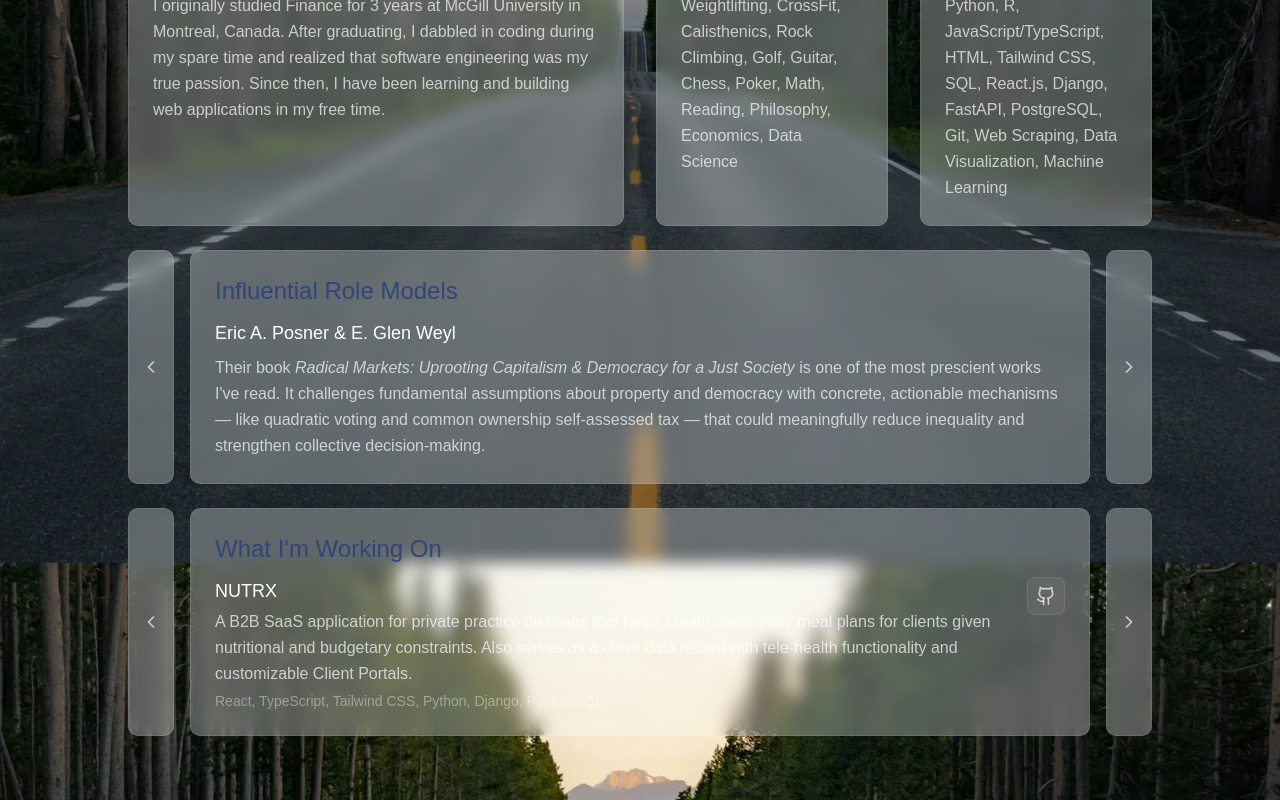
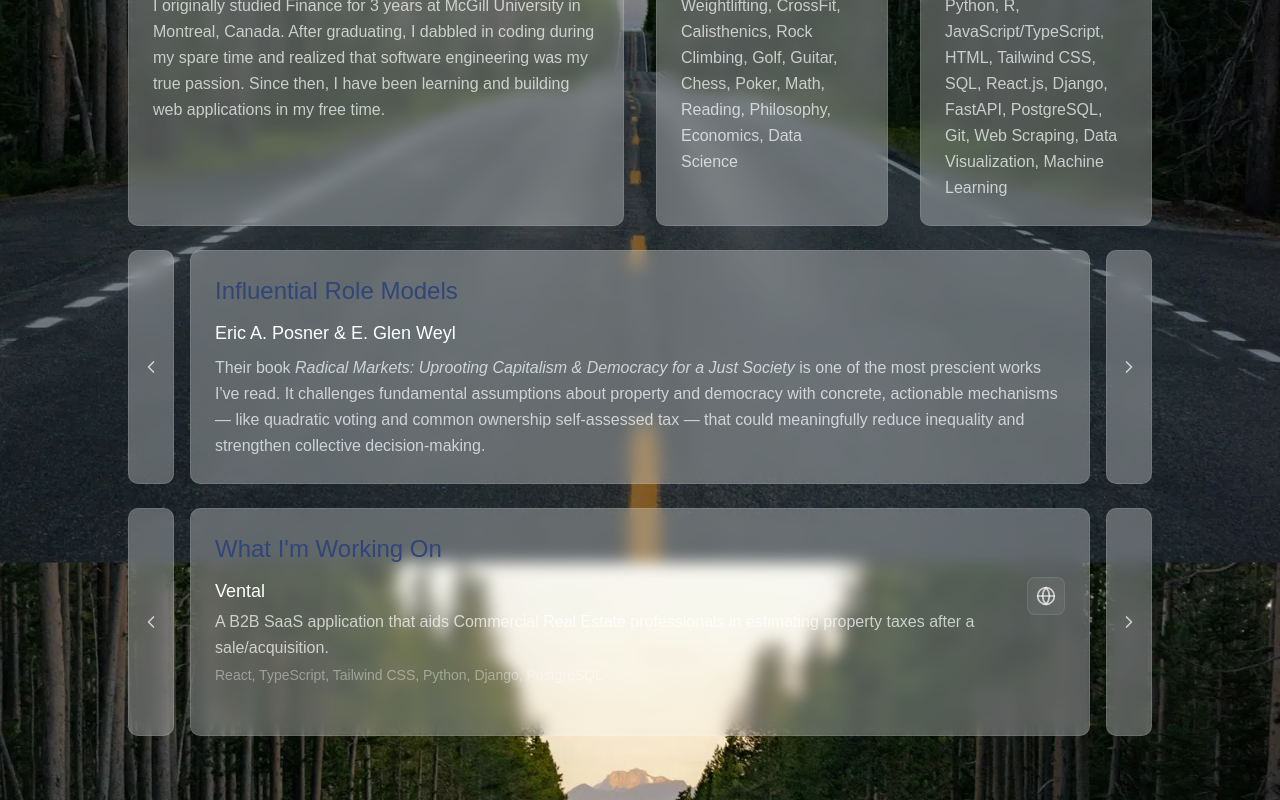
Before and after one commit to maxsands700/website, a React (Vite) app: page /about-me in a window 1280 px wide. Shown: the part 347-1147 px from the top of the page. Built offline with nearby package versions, Linux system fonts and the light colour scheme.

Commit message:
Added Vental

```diff
--- a/src/pages/AboutMe.tsx
+++ b/src/pages/AboutMe.tsx
@@ -1,5 +1,5 @@
 import { type ReactNode, useState, useEffect } from "react";
-import { GithubIcon } from "lucide-react";
+import { GithubIcon, Globe } from "lucide-react";
 import { ChevronLeftIcon, ChevronRightIcon } from "lucide-react";
 import {
   Carousel,
@@ -237,6 +237,30 @@ export default function AboutMe() {
                 <CarouselItem>
                   <div className="flex items-start justify-between gap-4">
                     <div className="space-y-1">
+                      <h3 className="text-lg font-medium text-white">Vental</h3>
+                      <p className="text-white/70 font-light leading-relaxed">
+                        A B2B SaaS application that aids Commercial Real Estate
+                        professionals in estimating property taxes after a
+                        sale/acquisition.
+                      </p>
+                      <p className="text-white/40 text-sm font-light">
+                        React, TypeScript, Tailwind CSS, Python, Django,
+                        PostgreSQL
+                      </p>
+                    </div>
+                    <a
+                      href="https://vental.ai"
+                      target="_blank"
+                      rel="noopener noreferrer"
+                      className="shrink-0 rounded-md border border-white/10 bg-white/5 p-2 text-white/70 transition-colors hover:bg-white/10 hover:text-white"
+                    >
+                      <Globe className="size-5" />
+                    </a>
+                  </div>
+                </CarouselItem>
+                <CarouselItem>
+                  <div className="flex items-start justify-between gap-4">
+                    <div className="space-y-1">
                       <h3 className="text-lg font-medium text-white">NUTRX</h3>
                       <p className="text-white/70 font-light leading-relaxed">
                         A B2B SaaS application for private practice dietitians
```
